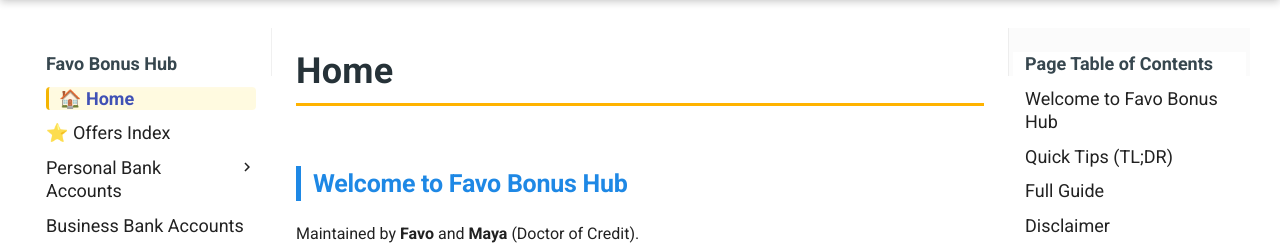
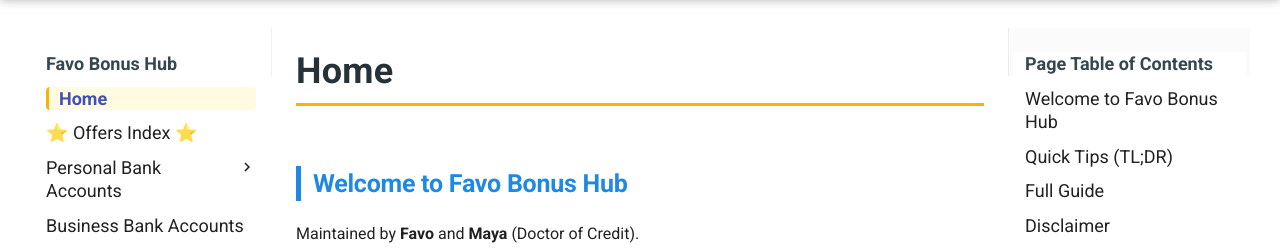
Before and after one commit to whispersofzephyr/favolinkhub-site, an MkDocs documentation site: the page built from docs/index.md, in a window 1280 px wide. Shown: the part 152-403 px from the top of the page. Built offline with MkDocs 1.6.1 and Material for MkDocs 9.7.7, drawn with Linux system fonts in a browser that asks for light colours; part of the change alters nothing that is shown.

```diff
--- a/mkdocs.yml
+++ b/mkdocs.yml
@@ -11,8 +11,8 @@ theme:
       accent: amber
 
 nav:
-  - 🏠 Home: index.md
-  - ⭐ Offers Index: offers-index.md
+  - Home: index.md
+  - ⭐ Offers Index ⭐: offers-index.md
   - Personal Bank Accounts:
     - Overview: personal-bank.md
     - Nationwide: personal-bank-nationwide.md
```
